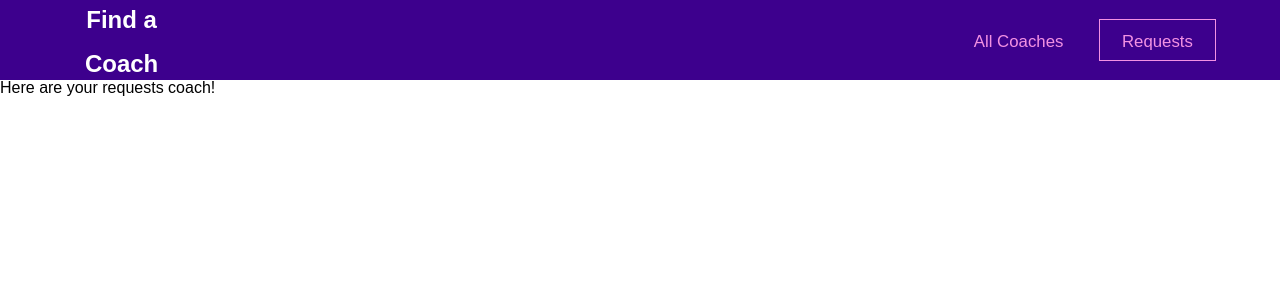
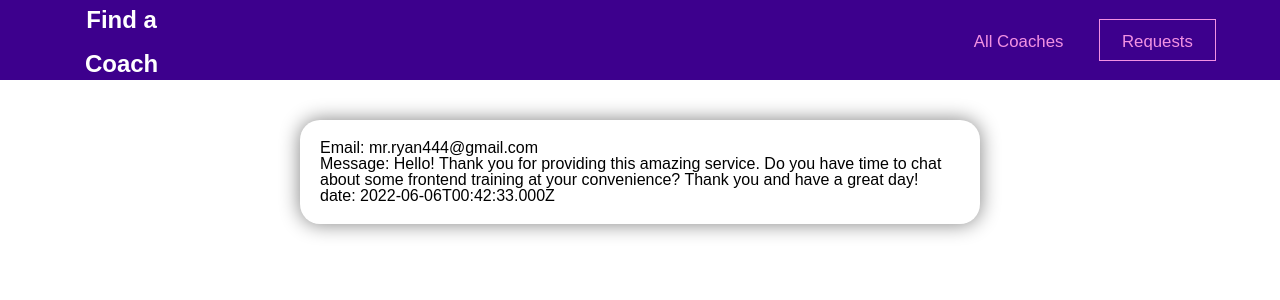
Before and after one commit to mr-ryan12/find_a_coach, a Vue app: page /requests in a window 1280 px wide. Shown: the top 300 px of the page. Built offline with nearby package versions, Linux system fonts and the light colour scheme; a web font is replaced by a local one.

Commit message:
Format date and time

```diff
--- a/src/components/ContactCoach.vue
+++ b/src/components/ContactCoach.vue
@@ -60,12 +60,39 @@ export default {
   },
   methods: {
     handleSubmit() {
+      // const [date, time] = new Date().toISOString().split('T')
+      const universalDate = new Date()
+      const timezoneOffset = new Date().getTimezoneOffset()
+      const [date, time] = new Date(universalDate.getTime() - (timezoneOffset * 60 * 1000)).toISOString().split('T')
       const newRequest = {
         id: Date.now(),
         email: this.email,
-        message: this.message
+        message: this.message,
+        date: this.formatDate(date),
+        time: this.formatTime(time)
       }
       this.$store.dispatch('addNewRequest', { newRequest })
+    },
+    formatDate(date) {
+      const [year, month, day] = date.split('-')
+      console.log([month, day, year].join('/'));
+      return [month, day, year].join('/')
+    },
+    formatTime(time) {
+      let [hour, minutes] = time.split(':')
+      let formattedTime;
+
+      if (hour === '00') {
+        hour = '12'
+        formattedTime = [hour, minutes].join(':') + 'am'
+      } else if (hour > 12) {
+        hour -= 12
+        formattedTime = [hour, minutes].join(':') + 'pm'
+      } else {
+        formattedTime = [hour, minutes].join(':') + 'am'
+      }
+
+      return formattedTime
     }
   },
   mounted() {
--- a/src/components/TheRequests.vue
+++ b/src/components/TheRequests.vue
@@ -1,3 +1,34 @@
 <template>
-  <h2>Here are your requests coach!</h2>
+  <section class="requests-container">
+    <base-container v-for="request in setRequests" :key="request.id">
+      <p>Email: {{ request.email }}</p>
+      <p>Message: {{ request.message }}</p>
+      <p>date: {{ setDate }}</p>
+    </base-container>
+  </section>
 </template>
+
+<script>
+import BaseContainer from '../ui/BaseContainer'
+
+export default {
+  components: {
+    BaseContainer
+  },
+  computed: {
+    setRequests() {
+      return this.$store.getters.getRequests
+    },
+    setDate() {
+      return new Date().toISOString()
+
+    }
+  }
+}
+</script>
+
+<style lang="scss" scoped>
+.requests-container {
+  display: block;
+}
+</style>
```
